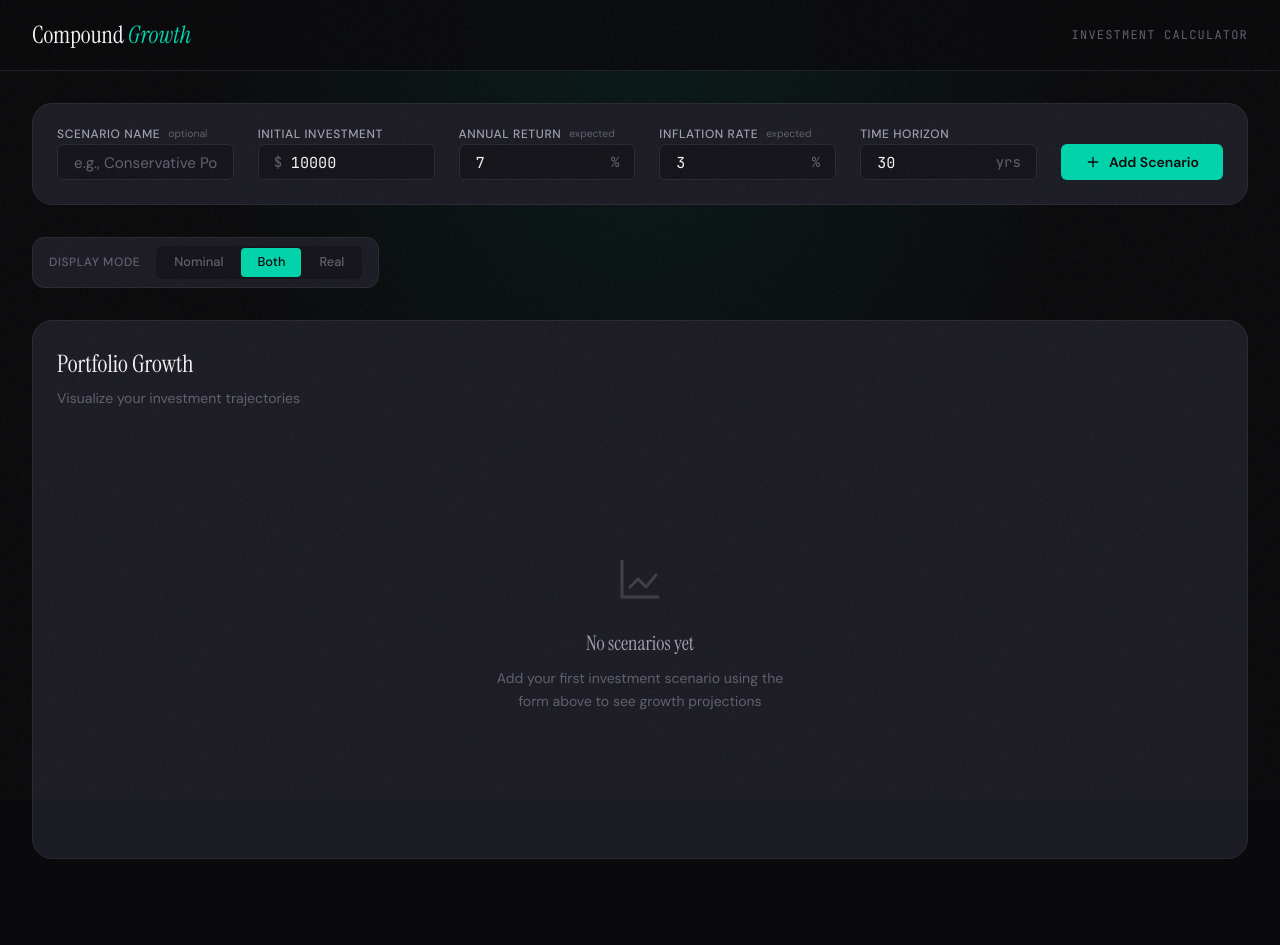
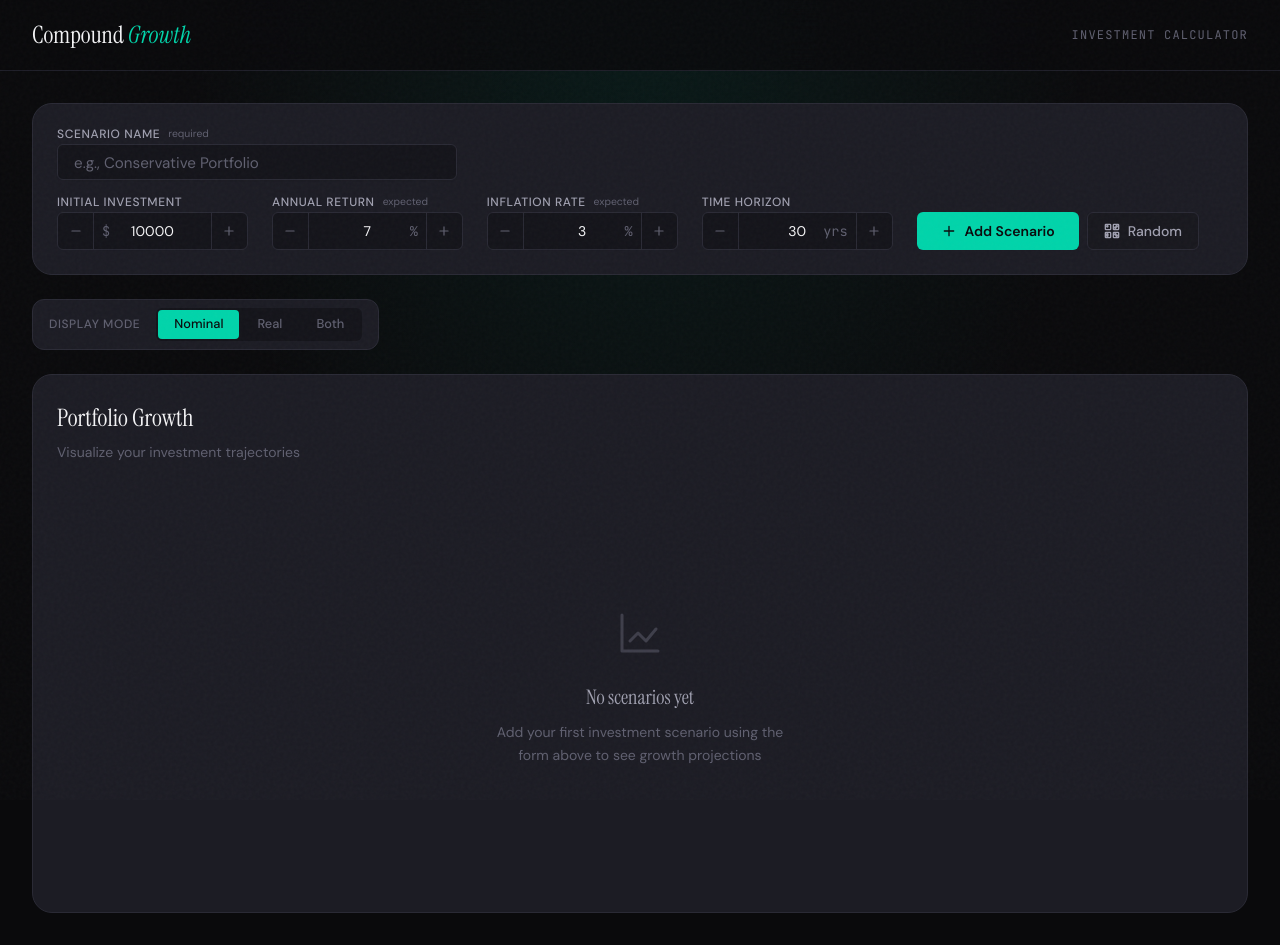
Before and after one commit to kaminskypavel/compound-interest-calculator, a React (Vite) app: page / in a window 1280 px wide. Before the commit the page ends 891 px from the top, so only its background shows below. Built offline with nearby package versions, Linux system fonts and the light colour scheme.

Commit message:
feat: enhance state management and UI; add sharing functionality and reset button

```diff
--- a/package.json
+++ b/package.json
@@ -31,6 +31,7 @@
     "@eslint/js": "^9.39.1",
     "@happy-dom/global-registrator": "^20.0.11",
     "@tailwindcss/vite": "^4.1.17",
+    "@types/bun": "^1.3.4",
     "@types/node": "^24.10.2",
     "@types/react": "^19.2.5",
     "@types/react-dom": "^19.2.3",
--- a/src/App.css
+++ b/src/App.css
@@ -64,7 +64,8 @@
   color: var(--color-text-tertiary);
 }
 
-.btn-share {
+.btn-share,
+.btn-reset {
   display: flex;
   align-items: center;
   gap: var(--space-sm);
@@ -85,6 +86,12 @@
   color: var(--color-accent);
 }
 
+.btn-reset:hover {
+  background: var(--color-bg-elevated);
+  border-color: var(--color-danger);
+  color: var(--color-danger);
+}
+
 /* Main Layout */
 .main {
   flex: 1;
@@ -94,7 +101,7 @@
   padding: var(--space-xl);
   display: flex;
   flex-direction: column;
-  gap: var(--space-xl);
+  gap: var(--space-lg);
 }
 
 /* Form Section - Horizontal at top */
@@ -110,23 +117,24 @@
 }
 
 .form-fields {
-  display: flex;
-  flex-wrap: wrap;
+  display: grid;
+  grid-template-columns: repeat(5, 1fr) auto;
   gap: var(--space-md) var(--space-lg);
-  align-items: flex-end;
+  align-items: end;
 }
 
 .form-item {
-  flex: 1;
-  min-width: 140px;
   display: flex;
   flex-direction: column;
   gap: var(--space-xs);
 }
 
+.form-item-name {
+  grid-column: 1 / -1;
+  max-width: 400px;
+}
+
 .form-item.form-submit {
-  flex: 0 0 auto;
-  min-width: auto;
   justify-content: flex-end;
 }
 
@@ -149,29 +157,6 @@
   letter-spacing: normal;
 }
 
-.input-with-addon {
-  position: relative;
-  display: flex;
-  align-items: center;
-}
-
-.input-addon {
-  position: absolute;
-  font-family: var(--font-mono);
-  font-size: 0.875rem;
-  color: var(--color-text-tertiary);
-  pointer-events: none;
-  z-index: 1;
-}
-
-.input-addon.left {
-  left: var(--space-md);
-}
-
-.input-addon.right {
-  right: var(--space-md);
-}
-
 .form-input {
   width: 100%;
   padding: var(--space-sm) var(--space-md);
@@ -184,14 +169,6 @@
   transition: all var(--transition-fast);
 }
 
-.form-input.with-left-addon {
-  padding-left: calc(var(--space-md) + 1rem);
-}
-
-.form-input.with-right-addon {
-  padding-right: calc(var(--space-md) + 2rem);
-}
-
 .form-input:focus {
   outline: none;
   border-color: var(--color-accent) !important;
@@ -201,6 +178,100 @@
 .form-input::placeholder {
   color: var(--color-text-tertiary);
   font-family: var(--font-body);
+}
+
+.form-error {
+  font-size: 0.75rem;
+  color: var(--color-danger);
+  margin-top: var(--space-xs);
+}
+
+/* Number Input - Stepper Style (buttons inside input) */
+.number-input {
+  position: relative;
+  display: flex;
+  align-items: center;
+  background: var(--color-bg-input);
+  border: 1px solid var(--color-border);
+  border-radius: var(--radius-sm);
+  transition: all var(--transition-fast);
+}
+
+.number-input:focus-within {
+  border-color: var(--color-accent);
+  box-shadow: 0 0 0 3px var(--color-accent-glow);
+}
+
+.number-input-btn {
+  display: flex;
+  align-items: center;
+  justify-content: center;
+  width: 36px;
+  height: 36px;
+  background: transparent;
+  border: none;
+  color: var(--color-text-tertiary);
+  cursor: pointer;
+  transition: all var(--transition-fast);
+  flex-shrink: 0;
+}
+
+.number-input-btn:hover:not(:disabled) {
+  color: var(--color-accent);
+  background: var(--color-accent-glow);
+}
+
+.number-input-btn:active:not(:disabled) {
+  transform: scale(0.9);
+}
+
+.number-input-btn:disabled {
+  opacity: 0.3;
+  cursor: not-allowed;
+}
+
+.number-input-btn.left {
+  border-right: 1px solid var(--color-border);
+  border-radius: var(--radius-sm) 0 0 var(--radius-sm);
+}
+
+.number-input-btn.right {
+  border-left: 1px solid var(--color-border);
+  border-radius: 0 var(--radius-sm) var(--radius-sm) 0;
+}
+
+.number-input-field {
+  flex: 1;
+  text-align: center;
+  border: none !important;
+  background: transparent !important;
+  padding: var(--space-sm) var(--space-xs) !important;
+  min-width: 60px;
+}
+
+.number-input-field:focus {
+  box-shadow: none !important;
+}
+
+.number-input-addon {
+  position: absolute;
+  font-family: var(--font-mono);
+  font-size: 0.85rem;
+  color: var(--color-text-tertiary);
+  pointer-events: none;
+}
+
+.number-input-addon.left {
+  left: 44px;
+}
+
+.number-input-addon.right {
+  right: 44px;
+}
+
+.form-buttons {
+  display: flex;
+  gap: var(--space-sm);
 }
 
 .btn-add-scenario {
@@ -218,6 +289,7 @@
   cursor: pointer;
   transition: all var(--transition-fast);
   white-space: nowrap;
+  height: 38px;
 }
 
 .btn-add-scenario:hover {
@@ -225,12 +297,36 @@
   transform: translateY(-1px);
 }
 
-/* Options Section */
+.btn-random {
+  display: flex;
+  align-items: center;
+  gap: var(--space-sm);
+  padding: var(--space-sm) var(--space-md) !important;
+  background: var(--color-bg-elevated) !important;
+  border: 1px solid var(--color-border) !important;
+  border-radius: var(--radius-sm) !important;
+  color: var(--color-text-secondary) !important;
+  font-family: var(--font-body);
+  font-size: 0.875rem;
+  font-weight: 500;
+  cursor: pointer;
+  transition: all var(--transition-fast);
+  white-space: nowrap;
+  height: 38px;
+}
+
+.btn-random:hover {
+  background: var(--color-bg-input) !important;
+  border-color: var(--color-text-tertiary) !important;
+  color: var(--color-text-primary) !important;
+}
+
+/* Options Section - Display mode only */
 .options-section {
   display: flex;
   flex-wrap: wrap;
-  align-items: flex-start;
-  gap: var(--space-lg);
+  align-items: center;
+  gap: var(--space-md);
 }
 
 .display-options {
@@ -281,19 +377,20 @@
   color: var(--color-bg-deep);
 }
 
-/* Scenario List */
+/* Scenario List - Own section */
 .scenario-list {
-  flex: 1;
-  display: flex;
-  flex-wrap: wrap;
-  align-items: center;
-  gap: var(--space-md);
+  width: 100%;
+  background: var(--color-bg-card);
+  border: 1px solid var(--color-border);
+  border-radius: var(--radius-lg);
+  padding: var(--space-md) var(--space-lg);
 }
 
 .scenario-header {
   display: flex;
   align-items: center;
-  gap: var(--space-md);
+  justify-content: space-between;
+  margin-bottom: var(--space-md);
 }
 
 .scenario-count {
@@ -350,7 +447,7 @@
   display: flex;
   align-items: center;
   gap: var(--space-sm);
-  padding: var(--space-xs) var(--space-sm);
+  padding: var(--space-sm) var(--space-md);
   background: var(--color-bg-elevated);
   border: 1px solid var(--color-border);
   border-radius: var(--radius-md);
@@ -360,31 +457,32 @@
 @keyframes slideIn {
   from {
     opacity: 0;
-    transform: translateX(-8px);
+    transform: translateY(-4px);
   }
   to {
     opacity: 1;
-    transform: translateX(0);
+    transform: translateY(0);
   }
 }
 
 .scenario-color-bar {
-  width: 3px;
-  height: 24px;
+  width: 4px;
+  height: 32px;
   border-radius: 2px;
 }
 
 .scenario-content {
   display: flex;
   align-items: center;
-  gap: var(--space-md);
+  gap: var(--space-lg);
 }
 
 .scenario-name {
-  font-size: 0.85rem;
+  font-size: 0.9rem;
   font-weight: 500;
   color: var(--color-text-primary);
-  max-width: 150px;
+  min-width: 120px;
+  max-width: 180px;
   overflow: hidden;
   text-overflow: ellipsis;
   white-space: nowrap;
@@ -396,7 +494,7 @@
 
 .scenario-results {
   display: flex;
-  gap: var(--space-md);
+  gap: var(--space-lg);
 }
 
 .scenario-result {
@@ -414,7 +512,7 @@
 
 .scenario-result-value {
   font-family: var(--font-mono);
-  font-size: 0.8rem;
+  font-size: 0.85rem;
   font-weight: 500;
 }
 
@@ -430,14 +528,15 @@
   display: flex;
   align-items: center;
   justify-content: center;
-  width: 24px;
-  height: 24px;
+  width: 28px;
+  height: 28px;
   background: transparent;
   border: none;
   border-radius: var(--radius-sm);
   color: var(--color-text-tertiary);
   cursor: pointer;
   transition: all var(--transition-fast);
+  margin-left: var(--space-sm);
 }
 
 .btn-remove:hover {
@@ -678,13 +777,42 @@
 }
 
 /* Responsive */
-@media (max-width: 1024px) {
+@media (max-width: 1200px) {
   .form-fields {
-    gap: var(--space-md);
+    grid-template-columns: repeat(4, 1fr);
   }
 
-  .form-item {
-    min-width: 120px;
+  .form-item.form-submit {
+    grid-column: span 2;
+  }
+
+  .form-buttons {
+    justify-content: flex-end;
+  }
+}
+
+@media (max-width: 900px) {
+  .form-fields {
+    grid-template-columns: repeat(2, 1fr);
+  }
+
+  .form-item-name {
+    grid-column: 1 / -1;
+    max-width: none;
+  }
+
+  .form-item.form-submit {
+    grid-column: 1 / -1;
+  }
+
+  .form-buttons {
+    justify-content: stretch;
+  }
+
+  .btn-add-scenario,
+  .btn-random {
+    flex: 1;
+    justify-content: center;
   }
 }
 
@@ -698,21 +826,7 @@
   }
 
   .form-fields {
-    flex-direction: column;
-  }
-
-  .form-item {
-    width: 100%;
-    min-width: 100%;
-  }
-
-  .form-item.form-submit {
-    width: 100%;
-  }
-
-  .btn-add-scenario {
-    width: 100%;
-    justify-content: center;
+    grid-template-columns: 1fr;
   }
 
   .options-section {
@@ -722,11 +836,6 @@
 
   .display-options {
     justify-content: space-between;
-  }
-
-  .scenario-list {
-    flex-direction: column;
-    align-items: stretch;
   }
 
   .scenarios {
--- a/src/App.tsx
+++ b/src/App.tsx
@@ -12,7 +12,7 @@ function App() {
   // URL-synced display mode with nuqs
   const [displayMode, setDisplayMode] = useQueryState(
     'mode',
-    parseAsStringLiteral(displayModes).withDefault('both')
+    parseAsStringLiteral(displayModes).withDefault('nominal')
   );
 
   // URL-synced scenarios data
@@ -63,6 +63,13 @@ function App() {
           </div>
           <div className="header-actions">
             {scenarios.length > 0 && (
+              <>
+                <button onClick={handleClear} className="btn-reset">
+                  <svg width="16" height="16" viewBox="0 0 24 24" fill="none" stroke="currentColor" strokeWidth="2">
+                    <path d="M3 6h18M19 6v14a2 2 0 0 1-2 2H7a2 2 0 0 1-2-2V6m3 0V4a2 2 0 0 1 2-2h4a2 2 0 0 1 2 2v2" strokeLinecap="round" strokeLinejoin="round"/>
+                  </svg>
+                  Reset
+                </button>
                 <button onClick={copyShareLink} className="btn-share">
                   <svg width="16" height="16" viewBox="0 0 24 24" fill="none" stroke="currentColor" strokeWidth="2">
                     <path d="M4 12v8a2 2 0 0 0 2 2h12a2 2 0 0 0 2-2v-8" strokeLinecap="round" strokeLinejoin="round"/>
@@ -71,6 +78,7 @@ function App() {
                   </svg>
                   Share
                 </button>
+              </>
             )}
             <span className="header-tagline">Investment Calculator</span>
           </div>
@@ -95,27 +103,29 @@ function App() {
               </button>
               <button
                 type="button"
+                className={`toggle-btn ${displayMode === 'real' ? 'active' : ''}`}
+                onClick={() => setDisplayMode('real')}
+              >
+                Real
+              </button>
+              <button
+                type="button"
                 className={`toggle-btn ${displayMode === 'both' ? 'active' : ''}`}
                 onClick={() => setDisplayMode('both')}
               >
                 Both
               </button>
-              <button
-                type="button"
-                className={`toggle-btn ${displayMode === 'real' ? 'active' : ''}`}
-                onClick={() => setDisplayMode('real')}
-              >
-                Real
-              </button>
             </div>
           </div>
+        </section>
 
+        {scenarios.length > 0 && (
           <ScenarioList
             scenarios={scenarios}
             onRemove={removeScenario}
             onClear={handleClear}
           />
-        </section>
+        )}
 
         <section className="chart-section">
           <ResultsChart
--- a/src/components/CalculatorForm.tsx
+++ b/src/components/CalculatorForm.tsx
@@ -9,11 +9,12 @@ import {
   FormField,
   FormItem,
   FormLabel,
+  FormMessage,
 } from '@/components/ui/form';
 import type { CalculatorInputs } from '../types';
 
 const formSchema = z.object({
-  scenarioName: z.string().optional(),
+  scenarioName: z.string().min(1, 'Name is required'),
   initialInvestment: z.coerce.number().min(0, 'Must be positive'),
   annualReturn: z.coerce.number().min(0).max(100),
   inflationRate: z.coerce.number().min(0).max(100),
@@ -25,6 +26,77 @@ type FormValues = z.infer<typeof formSchema>;
 interface Props {
   onCalculate: (inputs: CalculatorInputs, name: string) => void;
 }
+
+interface NumberInputProps {
+  value: number;
+  onChange: (value: number) => void;
+  min?: number;
+  max?: number;
+  step?: number;
+  prefix?: string;
+  suffix?: string;
+}
+
+function NumberInput({ value, onChange, min = 0, max, step = 1, prefix, suffix }: NumberInputProps) {
+  const increment = () => {
+    const newValue = value + step;
+    if (max === undefined || newValue <= max) {
+      onChange(Math.round(newValue * 100) / 100);
+    }
+  };
+
+  const decrement = () => {
+    const newValue = value - step;
+    if (newValue >= min) {
+      onChange(Math.round(newValue * 100) / 100);
+    }
+  };
+
+  return (
+    <div className="number-input">
+      <button
+        type="button"
+        className="number-input-btn left"
+        onClick={decrement}
+        disabled={value <= min}
+        tabIndex={-1}
+      >
+        <svg width="14" height="14" viewBox="0 0 24 24" fill="none" stroke="currentColor" strokeWidth="2">
+          <path d="M5 12h14" strokeLinecap="round" />
+        </svg>
+      </button>
+      {prefix && <span className="number-input-addon left">{prefix}</span>}
+      <Input
+        type="number"
+        value={value}
+        onChange={(e) => onChange(parseFloat(e.target.value) || 0)}
+        min={min}
+        max={max}
+        step={step}
+        className="number-input-field"
+      />
+      {suffix && <span className="number-input-addon right">{suffix}</span>}
+      <button
+        type="button"
+        className="number-input-btn right"
+        onClick={increment}
+        disabled={max !== undefined && value >= max}
+        tabIndex={-1}
+      >
+        <svg width="14" height="14" viewBox="0 0 24 24" fill="none" stroke="currentColor" strokeWidth="2">
+          <path d="M12 5v14M5 12h14" strokeLinecap="round" />
+        </svg>
+      </button>
+    </div>
+  );
+}
+
+// Random scenario names for dev mode
+const randomNames = [
+  'Conservative', 'Aggressive', 'Balanced', 'Growth', 'Income',
+  'S&P 500', 'Tech Heavy', 'Bonds Mix', 'Real Estate', 'International',
+  'Retirement', 'College Fund', 'Emergency', 'Vacation', 'House Down Payment'
+];
 
 export function CalculatorForm({ onCalculate }: Props) {
   const form = useForm<FormValues>({
@@ -45,10 +117,27 @@ export function CalculatorForm({ onCalculate }: Props) {
       inflationRate: values.inflationRate,
       years: values.years,
     };
-    const name = values.scenarioName?.trim() || `$${inputs.initialInvestment.toLocaleString()} @ ${inputs.annualReturn}%`;
-    onCalculate(inputs, name);
+    onCalculate(inputs, values.scenarioName.trim());
     form.setValue('scenarioName', '');
   };
+
+  const addRandomScenario = () => {
+    const randomName = randomNames[Math.floor(Math.random() * randomNames.length)];
+    const randomInvestment = Math.round((Math.random() * 90000 + 10000) / 1000) * 1000;
+    const randomReturn = Math.round((Math.random() * 12 + 3) * 10) / 10;
+    const randomInflation = Math.round((Math.random() * 4 + 1) * 10) / 10;
+    const randomYears = Math.floor(Math.random() * 35 + 5);
+
+    const inputs: CalculatorInputs = {
+      initialInvestment: randomInvestment,
+      annualReturn: randomReturn,
+      inflationRate: randomInflation,
+      years: randomYears,
+    };
+    onCalculate(inputs, `${randomName} $${randomInvestment.toLocaleString()}`);
+  };
+
+  const isDev = import.meta.env.DEV;
 
   return (
     <Form {...form}>
@@ -58,10 +147,10 @@ export function CalculatorForm({ onCalculate }: Props) {
             control={form.control}
             name="scenarioName"
             render={({ field }) => (
-              <FormItem className="form-item">
+              <FormItem className="form-item form-item-name">
                 <FormLabel className="form-label">
                   Scenario Name
-                  <span className="form-label-hint">optional</span>
+                  <span className="form-label-hint">required</span>
                 </FormLabel>
                 <FormControl>
                   <Input
@@ -70,6 +159,7 @@ export function CalculatorForm({ onCalculate }: Props) {
                     className="form-input"
                   />
                 </FormControl>
+                <FormMessage className="form-error" />
               </FormItem>
             )}
           />
@@ -81,16 +171,13 @@ export function CalculatorForm({ onCalculate }: Props) {
               <FormItem className="form-item">
                 <FormLabel className="form-label">Initial Investment</FormLabel>
                 <FormControl>
-                  <div className="input-with-addon">
-                    <span className="input-addon left">$</span>
-                    <Input
-                      {...field}
-                      type="number"
-                      min="0"
-                      step="any"
-                      className="form-input with-left-addon"
+                  <NumberInput
+                    value={field.value}
+                    onChange={field.onChange}
+                    min={0}
+                    step={1000}
+                    prefix="$"
                   />
-                  </div>
                 </FormControl>
               </FormItem>
             )}
@@ -106,17 +193,14 @@ export function CalculatorForm({ onCalculate }: Props) {
                   <span className="form-label-hint">expected</span>
                 </FormLabel>
                 <FormControl>
-                  <div className="input-with-addon">
-                    <Input
-                      {...field}
-                      type="number"
-                      min="0"
-                      max="100"
-                      step="0.1"
-                      className="form-input with-right-addon"
+                  <NumberInput
+                    value={field.value}
+                    onChange={field.onChange}
+                    min={0}
+                    max={100}
+                    step={0.5}
+                    suffix="%"
                   />
-                    <span className="input-addon right">%</span>
-                  </div>
                 </FormControl>
               </FormItem>
             )}
@@ -132,17 +216,14 @@ export function CalculatorForm({ onCalculate }: Props) {
                   <span className="form-label-hint">expected</span>
                 </FormLabel>
                 <FormControl>
-                  <div className="input-with-addon">
-                    <Input
-                      {...field}
-                      type="number"
-                      min="0"
-                      max="100"
-                      step="0.1"
-                      className="form-input with-right-addon"
+                  <NumberInput
+                    value={field.value}
+                    onChange={field.onChange}
+                    min={0}
+                    max={100}
+                    step={0.5}
+                    suffix="%"
                   />
-                    <span className="input-addon right">%</span>
-                  </div>
                 </FormControl>
               </FormItem>
             )}
@@ -155,28 +236,51 @@ export function CalculatorForm({ onCalculate }: Props) {
               <FormItem className="form-item">
                 <FormLabel className="form-label">Time Horizon</FormLabel>
                 <FormControl>
-                  <div className="input-with-addon">
-                    <Input
-                      {...field}
-                      type="number"
-                      min="1"
-                      max="100"
-                      className="form-input with-right-addon"
+                  <NumberInput
+                    value={field.value}
+                    onChange={field.onChange}
+                    min={1}
+                    max={100}
+                    step={1}
+                    suffix="yrs"
                   />
-                    <span className="input-addon right">yrs</span>
-                  </div>
                 </FormControl>
               </FormItem>
             )}
           />
 
           <div className="form-item form-submit">
+            <div className="form-buttons">
               <Button type="submit" className="btn-add-scenario">
                 <svg width="16" height="16" viewBox="0 0 24 24" fill="none" stroke="currentColor" strokeWidth="2">
                   <path d="M12 5v14M5 12h14" strokeLinecap="round" strokeLinejoin="round"/>
                 </svg>
                 Add Scenario
               </Button>
+              {isDev && (
+                <Button
+                  type="button"
+                  variant="outline"
+                  className="btn-random"
+                  onClick={addRandomScenario}
+                >
+                  <svg width="16" height="16" viewBox="0 0 24 24" fill="none" stroke="currentColor" strokeWidth="2">
+                    <rect x="2" y="2" width="8" height="8" rx="1" />
+                    <rect x="14" y="2" width="8" height="8" rx="1" />
+                    <rect x="2" y="14" width="8" height="8" rx="1" />
+                    <rect x="14" y="14" width="8" height="8" rx="1" />
+                    <circle cx="5" cy="5" r="1" fill="currentColor" />
+                    <circle cx="19" cy="5" r="1" fill="currentColor" />
+                    <circle cx="17" cy="7" r="1" fill="currentColor" />
+                    <circle cx="5" cy="17" r="1" fill="currentColor" />
+                    <circle cx="5" cy="19" r="1" fill="currentColor" />
+                    <circle cx="17" cy="17" r="1" fill="currentColor" />
+                    <circle cx="19" cy="19" r="1" fill="currentColor" />
+                  </svg>
+                  Random
+                </Button>
+              )}
+            </div>
           </div>
         </div>
       </form>
--- a/src/utils/calculations.ts
+++ b/src/utils/calculations.ts
@@ -6,8 +6,8 @@ export function calculateCompoundInterest(inputs: CalculatorInputs): YearlyData[
   const nominalRate = annualReturn / 100;
   const inflation = inflationRate / 100;
 
-  // Real return rate using Fisher equation: (1 + nominal) / (1 + inflation) - 1
-  const realRate = (1 + nominalRate) / (1 + inflation) - 1;
+  // Real return rate: nominal rate minus inflation rate
+  const realRate = nominalRate - inflation;
 
   const data: YearlyData[] = [];
 
```
Also changed, not shown: src/components/ResultsChart.tsx (+8 -1 lines), 2 other files (tests, documents, lock files or other folders). Lines whose indentation alone changed are shown as unchanged.
